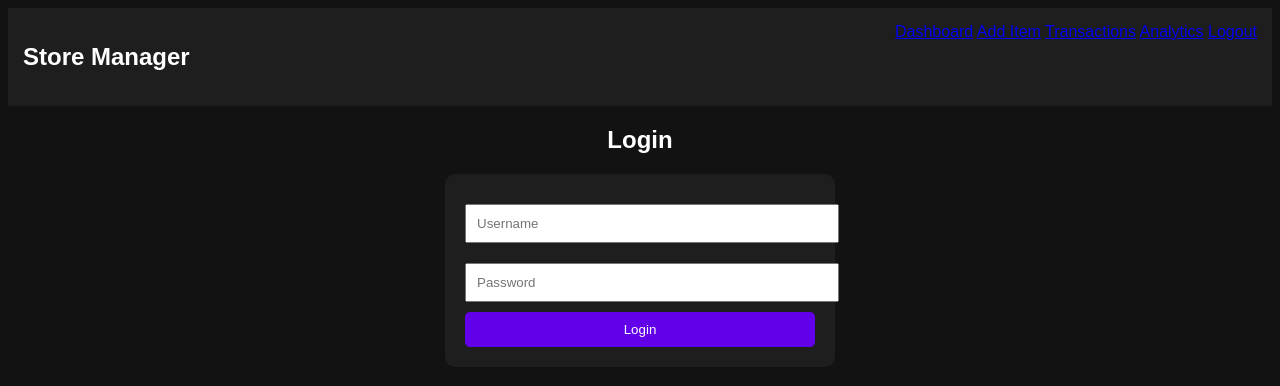
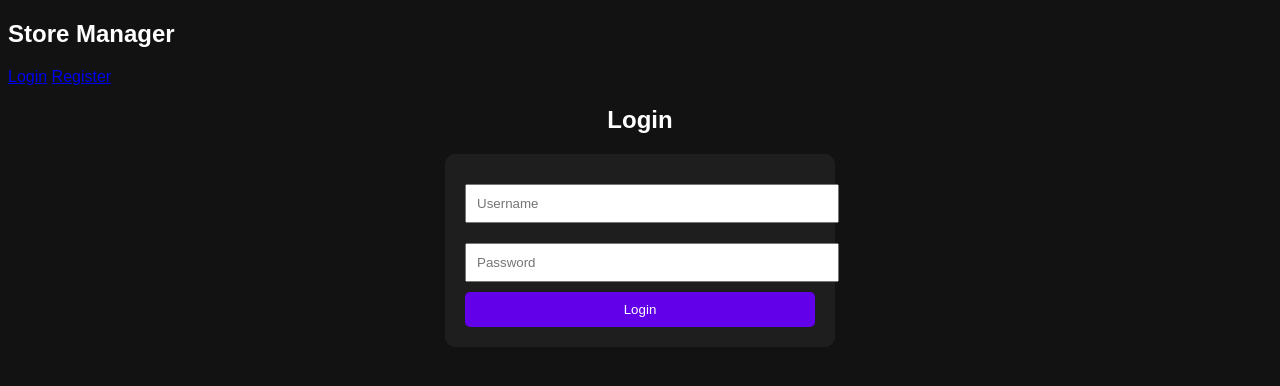
Before and after one commit to manojar346-hue/Clothes-, a Flask app: page /login in a window 1280 px wide. Shown: the top 386 px of the page. Run offline with Flask 3, Linux system fonts and the light colour scheme.

Commit message:
Update base.html

```diff
--- a/templates/base.html
+++ b/templates/base.html
@@ -1,20 +1,24 @@
 <!DOCTYPE html>
 <html>
 <head>
+    <title>Store Manager</title>
     <link rel="stylesheet" href="/static/style.css">
 </head>
 <body>
 
-<nav class="navbar">
+<div class="nav">
     <h2>Store Manager</h2>
+
     <div>
-        <a href="/dashboard">Dashboard</a>
-        <a href="/add_item">Add Item</a>
-        <a href="/transactions">Transactions</a>
-        <a href="/analytics">Analytics</a>
-        <a href="/logout">Logout</a>
+        {% if 'user' in session %}
+            <a href="/dashboard">Dashboard</a>
+            <a href="/logout">Logout</a>
+        {% else %}
+            <a href="/login">Login</a>
+            <a href="/register">Register</a>
+        {% endif %}
     </div>
-</nav>
+</div>
 
 {% block content %}{% endblock %}
 
```
